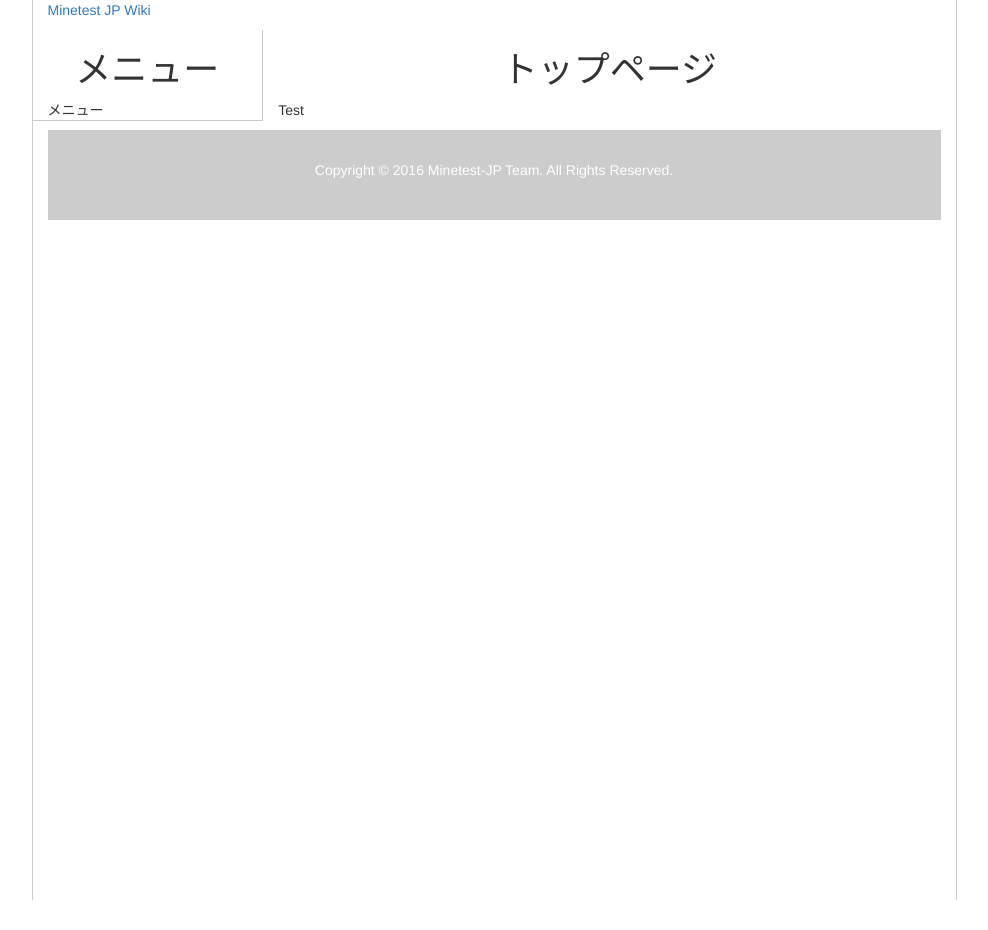
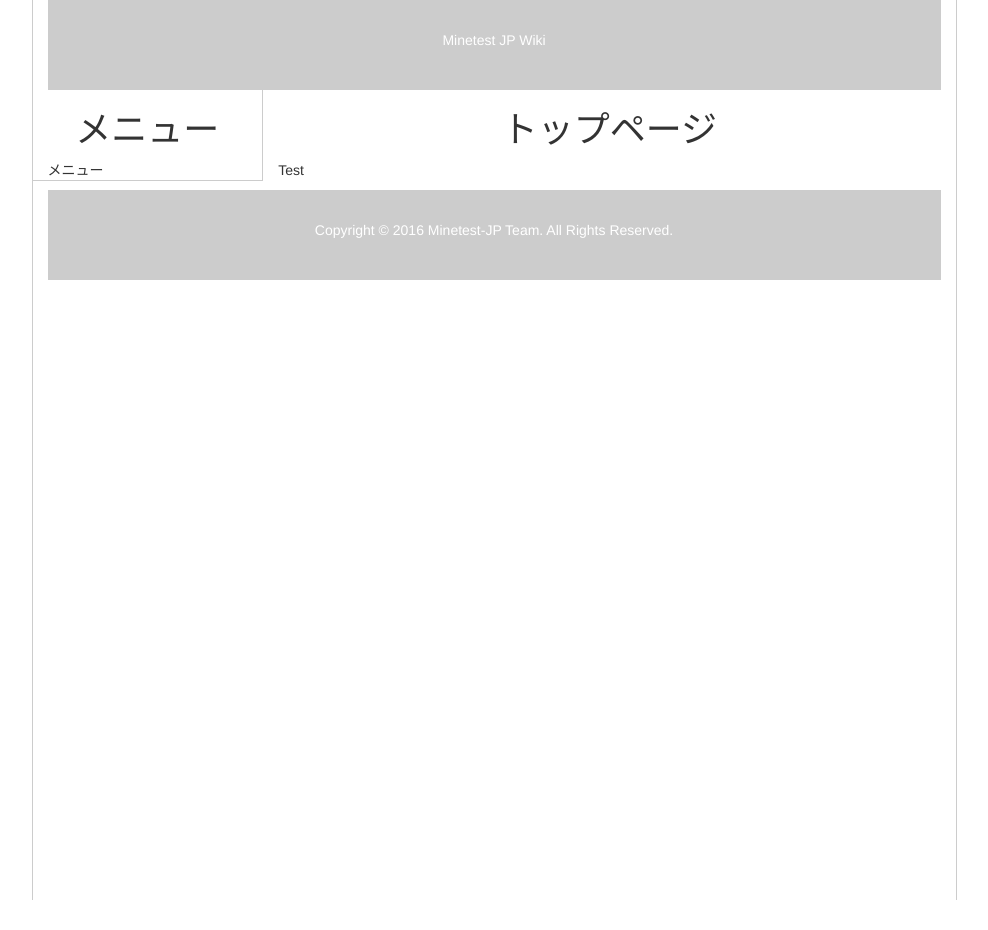
Before and after one commit to minetest-jp/wiki, a Jekyll site: the page built from index.md, in a window 1280 px wide. Shown: the whole page, without its empty margins (146-1134 px from the left). Built offline with Jekyll 4.4.1, drawn with Linux system fonts in a browser that asks for light colours.

Commit message:
Update default.css

```diff
--- a/css/default.css
+++ b/css/default.css
@@ -7,6 +7,16 @@
   border-left: 1px solid #CCC;
   border-right: 1px solid #CCC;
   margin-bottom: 3rem;
+}
+
+#header {
+  background-color: #ccc;
+  text-align: center;
+  padding: 3rem 0;
+}
+
+#header a {
+  color: #fff;
 }
 
 #menu {
```
